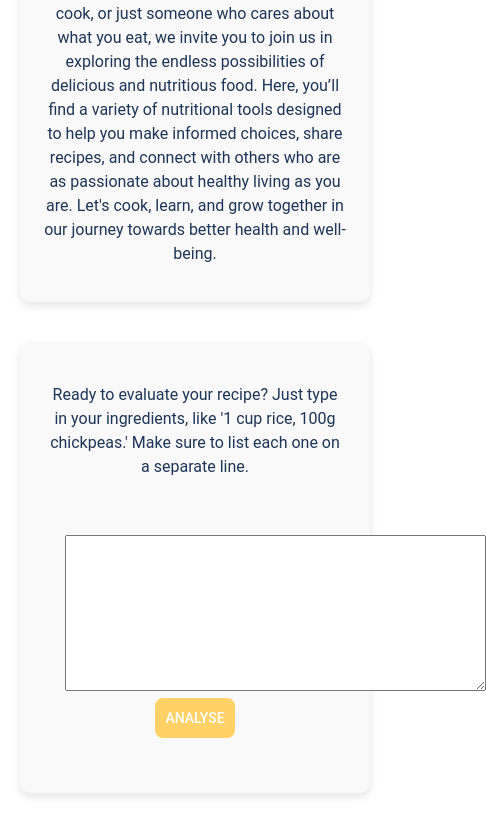
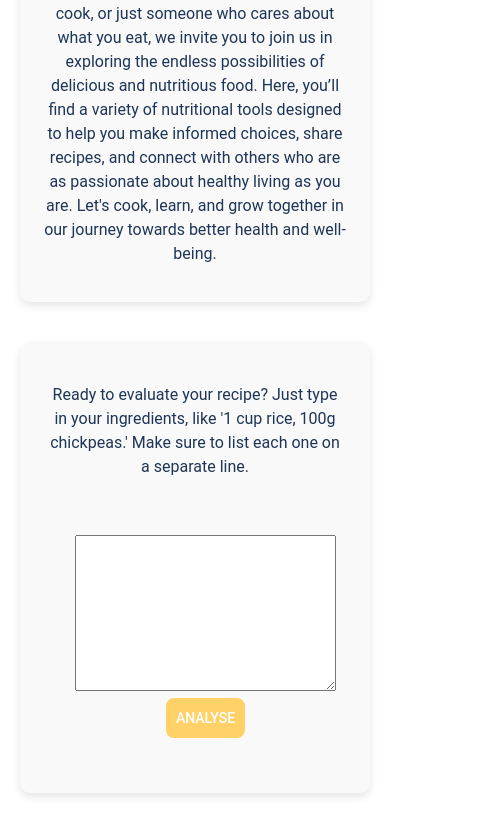
Before and after one commit to Rezana20/rezzipea_website, a React (Create React App) app: page / in a window 390 px wide. Shown: the part 1108-1944 px from the top of the page, 486 px wide, since content can reach past the window. Built offline with nearby package versions, Linux system fonts and the light colour scheme.

Commit message:
[Feature] mobile styling and centering textarea

```diff
--- a/src/assets/styles/Home.css
+++ b/src/assets/styles/Home.css
@@ -9,8 +9,9 @@
     opacity: 0.9; /* Adjust opacity for subtlety */
     overflow: hidden;
 }
+
 .container {
-    display: flex;
+    display: inline-flex;
     flex-wrap: wrap;
     padding: 5px;
     box-sizing: border-box;
@@ -48,7 +49,7 @@
 /* Media query for larger screens (e.g., laptops) */
 @media (min-width: 768px) {
     .half-width {
-        width: 48%; /* Adjust width as needed to fit your design */
+        width: 45%; /* Adjust width as needed to fit your design */
     }
 
     .full-width {
--- a/src/components/AppNutritionalInfo.tsx
+++ b/src/components/AppNutritionalInfo.tsx
@@ -60,7 +60,8 @@ import '../assets/styles/NutrionalInfo.css'
 
                             readOnly={isPopupVisible}
                             rows={10} // Adjust rows as needed
-                            cols={50} // Adjust cols as needed
+                            cols={30}
+
                         />
                         <Stack sx={{alignItems: "center"}}>
                            {!isPopupVisible && (
```
